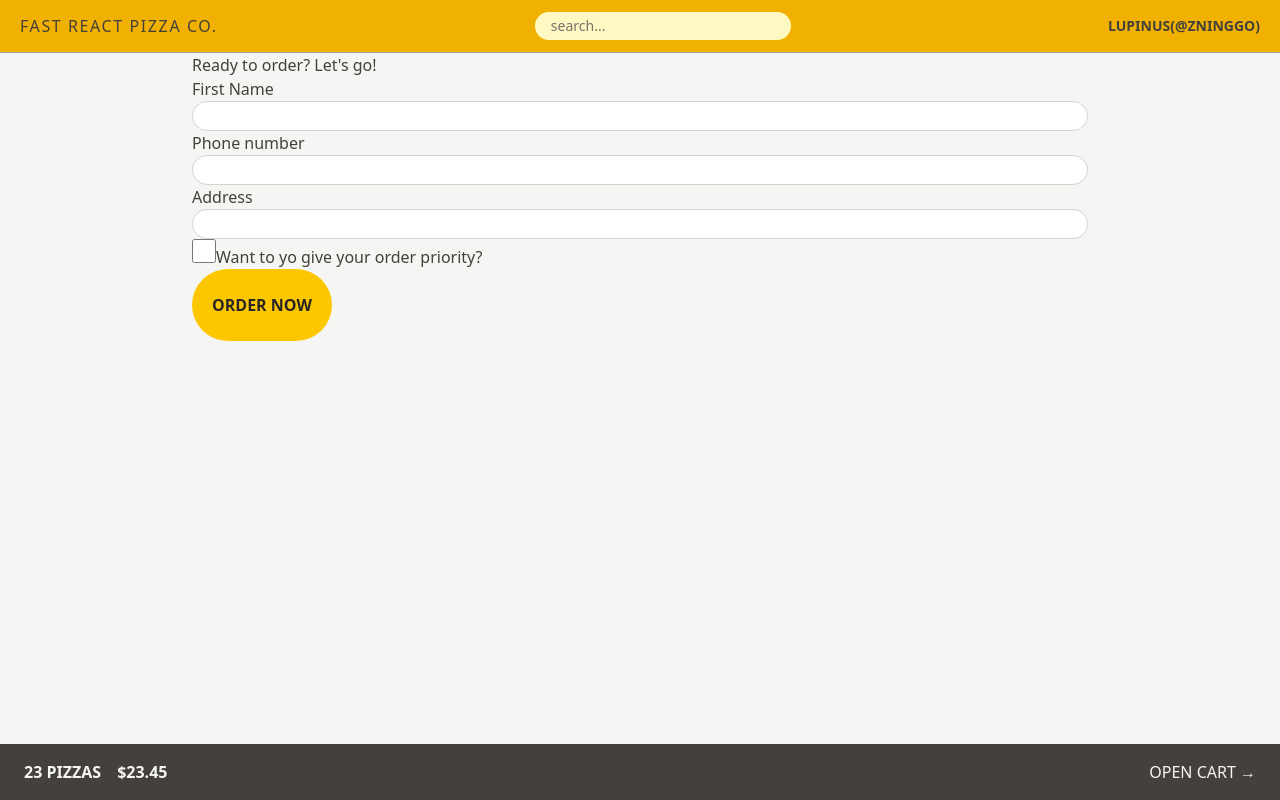
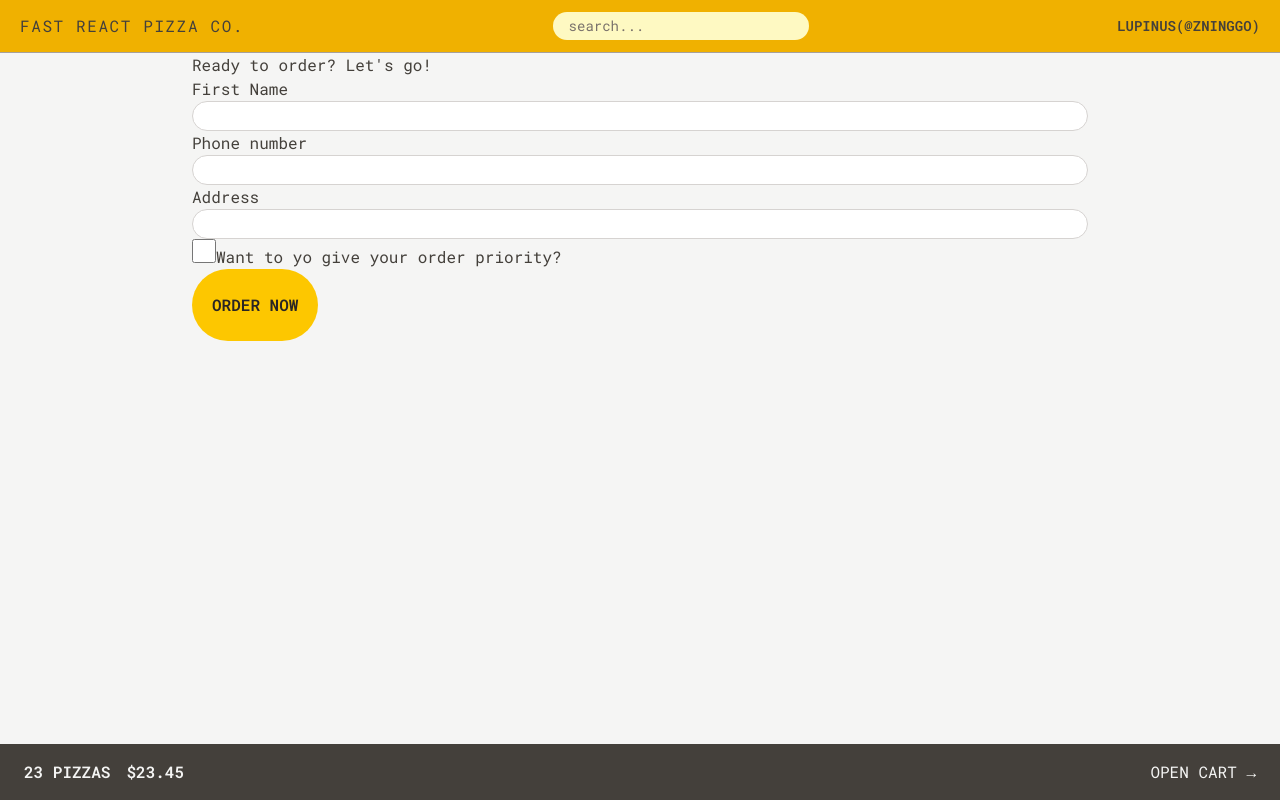
Before and after one commit to zautumn-dev/react-fast-pizza, a React (Vite) app: page /order/create in a window 1280 px wide. Built offline with nearby package versions, Linux system fonts and the light colour scheme.

Commit message:
✨ feat: tailwind 自定义主题

```diff
--- a/index.html
+++ b/index.html
@@ -5,6 +5,12 @@
     <link rel="icon" type="image/svg+xml" href="/vite.svg" />
     <meta name="viewport" content="width=device-width, initial-scale=1.0" />
     <title>fast-react-pizza</title>
+    <!--   font roboto mono   -->
+    <link rel="preconnect" href="https://fonts.googleapis.com" />
+    <link rel="preconnect" href="https://fonts.gstatic.com" crossorigin />
+    <link
+      href="https://fonts.googleapis.com/css2?family=Roboto+Mono:ital,wght@0,100..700;1,100..700&display=swap"
+      rel="stylesheet" />
   </head>
   <body class="bg-stone-100 text-stone-700">
     <div id="root"></div>
--- a/src/main.css
+++ b/src/main.css
@@ -1,44 +1,6 @@
 @import 'tailwindcss';
 
-/*https://tailwindcss.com/docs/adding-custom-styles#adding-custom-utilities*/
-@layer components {
-    .submit {
-        /* https://tailwindcss.com/docs/functions-and-directives#apply-directive */
-        @apply cursor-pointer rounded-full bg-yellow-400 px-3 py-2 font-semibold text-stone-800 uppercase transition-colors duration-300 hover:bg-yellow-300 focus:ring-3 focus:ring-yellow-300 focus:ring-offset-2 focus:outline-none disabled:cursor-not-allowed sm:px-5 sm:py-6 ;
-    }
-
-    .input {
-        @apply w-full rounded-full border border-stone-300 bg-white px-4 py-1 text-sm transition-all duration-200 focus:ring-3 focus:ring-yellow-300 focus:outline-none
-    }
-
-
-    /* https://dev.to/afif/i-made-100-css-loaders-for-your-next-project-4eje */
-    .loader {
-        width: 45px;
-        aspect-ratio: 0.75;
-        --c: no-repeat linear-gradient(theme(colors.stone.500) 0 0);
-        background: var(--c) 0 50%, var(--c) 50% 50%, var(--c) 100% 50%;
-        background-size: 20% 50%;
-        animation: loading 1s infinite linear;
-    }
-
-    @keyframes loading {
-        20% {
-            background-position: 0% 0%, 50% 50%, 100% 50%;
-        }
-        40% {
-            background-position: 0% 100%, 50% 0%, 100% 50%;
-        }
-        60% {
-            background-position: 0% 50%, 50% 100%, 100% 0%;
-        }
-        80% {
-            background-position: 0% 50%, 50% 50%, 100% 100%;
-        }
-    }
-}
-
-
+@import './tailwind.css';
 
 /*@utility submit {*/
 /*    @apply disabled:pointer cursor-pointer rounded-full bg-yellow-400 px-3 py-2 font-semibold text-stone-800 uppercase transition-colors duration-300 hover:bg-yellow-300 focus:ring-3 focus:ring-yellow-300 focus:ring-offset-2 focus:outline-none disabled:cursor-not-allowed;*/
--- /dev/null
+++ b/src/tailwind.css
@@ -0,0 +1,66 @@
+@theme {
+  /* 覆盖默认字体*/
+  /*https://tailwindcss.com/docs/font-family#quick-reference*/
+  --font-sans: 'Roboto Mono', monospace;
+
+  /*自定义 css 变量*/
+  /*https://tailwindcss.com/docs/adding-custom-styles*/
+  --color-pizza: #123456;
+
+  /*--text-chaojida: 8rem;*/
+}
+
+/*https://tailwindcss.com/docs/adding-custom-styles#adding-custom-utilities*/
+@layer components {
+  .submit {
+    /* https://tailwindcss.com/docs/functions-and-directives#apply-directive */
+    @apply cursor-pointer rounded-full bg-yellow-400 px-3 py-2 font-semibold text-stone-800 uppercase transition-colors duration-300 hover:bg-yellow-300 focus:ring-3 focus:ring-yellow-300 focus:ring-offset-2 focus:outline-none disabled:cursor-not-allowed sm:px-5 sm:py-6;
+  }
+
+  .input {
+    @apply w-full rounded-full border border-stone-300 bg-white px-4 py-1 text-sm transition-all duration-200 focus:ring-3 focus:ring-yellow-300 focus:outline-none;
+  }
+
+  /* https://dev.to/afif/i-made-100-css-loaders-for-your-next-project-4eje */
+  .loader {
+    width: 45px;
+    aspect-ratio: 0.75;
+    /* theme v4  弃用 */
+    /*https://tailwindcss.com/docs/functions-and-directives#theme-function*/
+    /*--c: no-repeat linear-gradient(theme(colors.stone.500) 0 0);*/
+    --c: no-repeat linear-gradient(var(--color-stone-500) 0 0);
+    background:
+      var(--c) 0 50%,
+      var(--c) 50% 50%,
+      var(--c) 100% 50%;
+    background-size: 20% 50%;
+    animation: loading 1s infinite linear;
+  }
+
+  @keyframes loading {
+    20% {
+      background-position:
+        0% 0%,
+        50% 50%,
+        100% 50%;
+    }
+    40% {
+      background-position:
+        0% 100%,
+        50% 0%,
+        100% 50%;
+    }
+    60% {
+      background-position:
+        0% 50%,
+        50% 100%,
+        100% 0%;
+    }
+    80% {
+      background-position:
+        0% 50%,
+        50% 50%,
+        100% 100%;
+    }
+  }
+}
```
